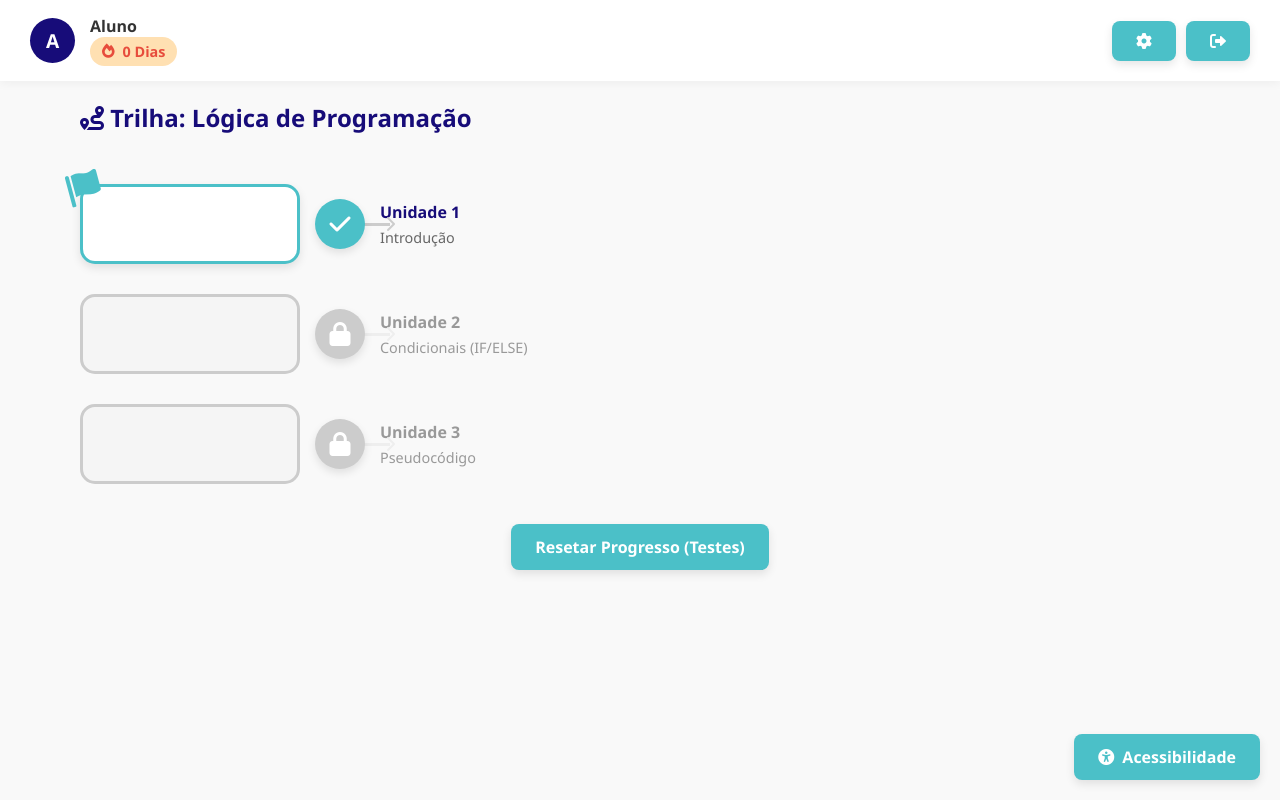
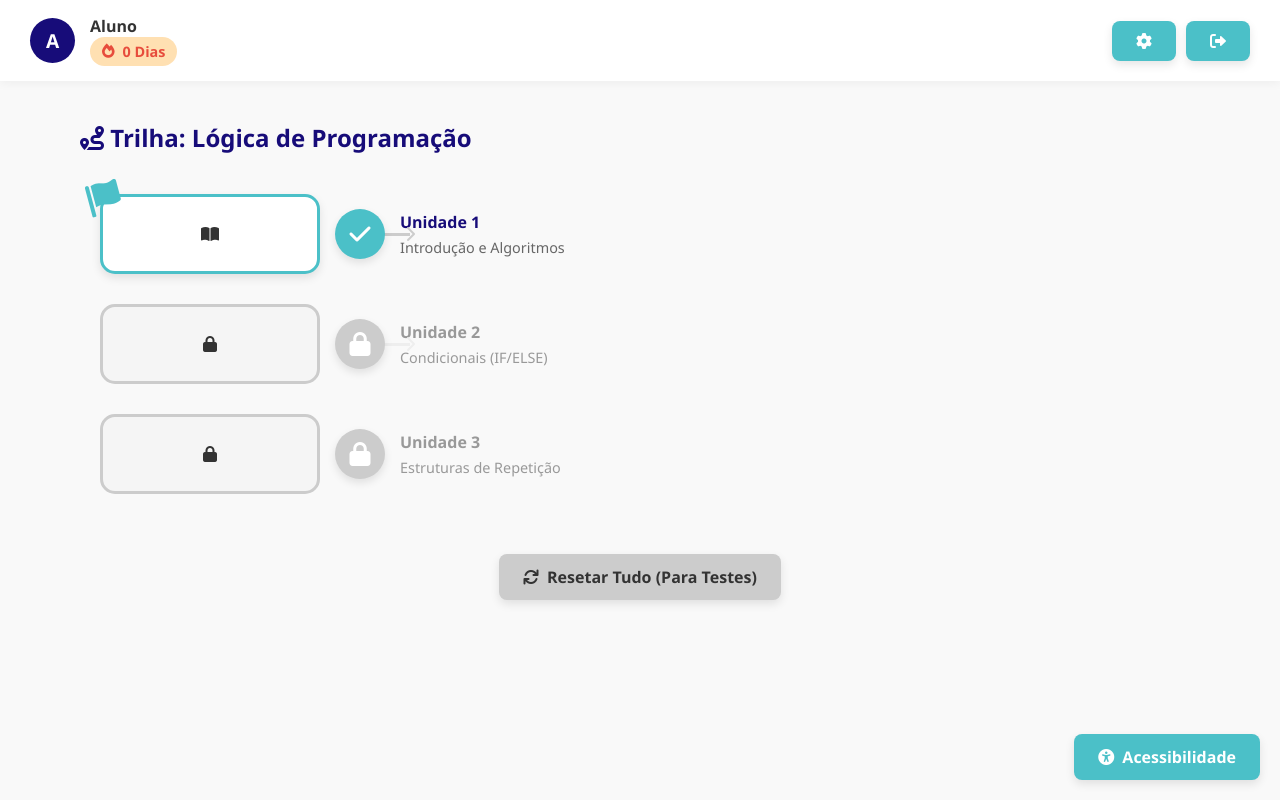
Before and after one commit to DiedsonKennedGuianaMota/ProjetoTCC, a plain HTML site: page unidades.html in a window 1280 px wide. Drawn offline with Linux system fonts and the light colour scheme.

Commit message:
Refactor unidades.html structure and styles

```diff
--- a/unidades.html
+++ b/unidades.html
@@ -4,9 +4,10 @@
     <meta charset="UTF-8">
     <meta name="viewport" content="width=device-width, initial-scale=1.0">
     <title>Trilha de Unidades - ALGORITMOLAB</title>
+    <link rel="stylesheet" href="https://cdnjs.cloudflare.com/ajax/libs/font-awesome/6.0.0/css/all.min.css">
     <link rel="stylesheet" href="style.css">
 </head>
-<body class="app-mode bg-light no-scroll">
+<body class="app-mode bg-light">
 
     <header class="navbar">
         <div class="nav-profile">
@@ -29,83 +30,92 @@
     </header>
 
     <main class="container trilha-page-container">
-        <h2 style="text-align: left; color: var(--primary-blue); margin-bottom: 50px; margin-left: 20px;">
+        <div style="padding: 20px;">
+            <h2 style="color: var(--primary-blue); margin-bottom: 40px;">
                 <i class="fas fa-route"></i> Trilha: Lógica de Programação
             </h2>
 
             <div class="trilha-feed">
 
-            <div class="trilha-item unlocked" id="unidade-1-item">
+                <a href="opcoes-unidade.html" class="trilha-item unlocked" id="unidade-1">
                     <div class="trilha-card-visual">
                         <i class="fas fa-flag map-marker-icon"></i>
+                        <div class="trilha-icon"><i class="fas fa-book-open"></i></div>
                     </div>
-                <div class="trilha-status-icon">
+
                     <div class="status-circle">
                         <i class="fas fa-check"></i>
                     </div>
-                </div>
+
                     <div class="trilha-text-block">
                         <h3>Unidade 1</h3>
-                    <p>Introdução</p>
+                        <p>Introdução e Algoritmos</p>
                     </div>
-                <div class="trilha-connector">
+
+                    <div class="trilha-connector" id="linha-1">
                         <div class="line"></div>
                         <i class="fas fa-chevron-right arrow-icon"></i>
                     </div>
+                </a>
+
+                <a href="opcoes-unidade.html" class="trilha-item locked" id="unidade-2">
+                    <div class="trilha-card-visual">
+                        <div class="trilha-icon"><i class="fas fa-lock"></i></div>
                     </div>
 
-            <a href="opcoes-unidade2.html" class="trilha-item locked" id="unidade-2-item">
-                <div class="trilha-card-visual">
-                    </div>
-                <div class="trilha-status-icon">
-                    <div class="status-circle locked-icon-container">
+                    <div class="status-circle">
                         <i class="fas fa-lock"></i>
                     </div>
-                </div>
+
                     <div class="trilha-text-block">
                         <h3>Unidade 2</h3>
                         <p>Condicionais (IF/ELSE)</p>
                     </div>
+
                     <div class="trilha-connector locked">
                         <div class="line"></div>
                         <i class="fas fa-chevron-right arrow-icon"></i>
                     </div>
                 </a>
 
-            <div class="trilha-item locked" id="unidade-3-item">
+                <div class="trilha-item locked" id="unidade-3">
                     <div class="trilha-card-visual">
+                        <div class="trilha-icon"><i class="fas fa-lock"></i></div>
                     </div>
-                <div class="trilha-status-icon">
-                    <div class="status-circle locked-icon-container">
+
+                    <div class="status-circle">
                         <i class="fas fa-lock"></i>
                     </div>
-                </div>
+
                     <div class="trilha-text-block">
                         <h3>Unidade 3</h3>
-                    <p>Pseudocódigo</p>
-                </div>
-                <div class="trilha-connector locked">
-                    <div class="line"></div>
-                    <i class="fas fa-chevron-right arrow-icon"></i>
+                        <p>Estruturas de Repetição</p>
                     </div>
                 </div>
 
             </div>
 
-        <div style="text-align: center; margin-top: 40px; padding-bottom: 40px;">
-            <button class="btn btn-outline" onclick="resetarProgresso()">Resetar Progresso (Testes)</button>
+            <div style="text-align: center; margin-top: 60px;">
+                <button class="btn" style="background: #ccc; color: #333;" onclick="resetarProgresso()">
+                    <i class="fas fa-sync"></i> Resetar Tudo (Para Testes)
+                </button>
+            </div>
         </div>
     </main>
 
     <div class="floating-actions">
-        <button class="btn" onclick="toggleAccessibility()" title="Acessibilidade">
+        <button class="btn" onclick="toggleAccessibility()">
             <i class="fas fa-universal-access"></i> Acessibilidade
         </button>
     </div>
 
     <script src="script.js"></script>
     <script>
-        document.addEventListener('DOMContentLoaded', verificarProgressoUnidades);
+        // Garante que o sistema verifique o progresso assim que a página carregar
+        document.addEventListener('DOMContentLoaded', () => {
+            updateNavbarUI();
+            verificarProgressoUnidades();
+        });
     </script>
 </body>
 </html>
```
Lines whose indentation alone changed are shown as unchanged.
